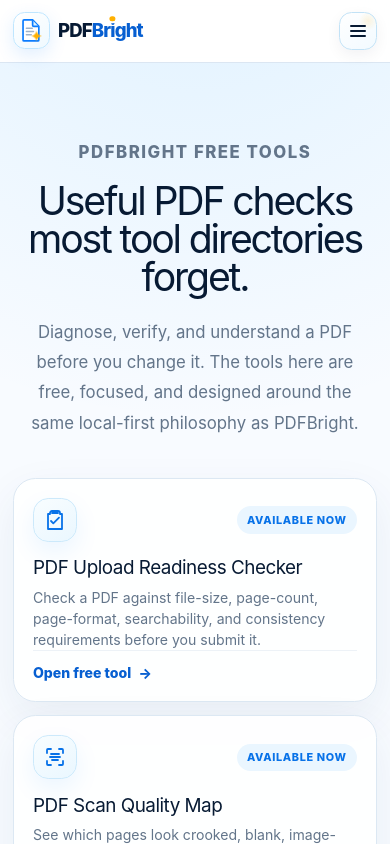
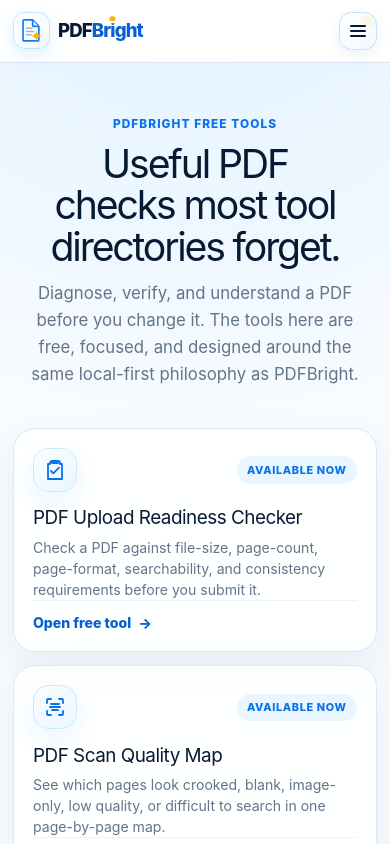
Before and after one commit to Rouane12/pdfbright, a Next.js app: page /tools in a window 390 px wide. Shown: the top 844 px of the page. Built offline with nearby package versions, Linux system fonts and the light colour scheme; no server answers.

Commit message:
Fix Free Tools hero text rhythm

```diff
--- a/src/app/tools/tools-hub-polish.css
+++ b/src/app/tools/tools-hub-polish.css
@@ -1,3 +1,25 @@
+.tools-hero .tools-eyebrow {
+  margin: 0 auto;
+  color: #0872e8;
+  font-size: 0.74rem;
+  font-weight: 800;
+  line-height: 1.2;
+  letter-spacing: 0.09em;
+  text-transform: uppercase;
+}
+
+.tools-hero h1 {
+  margin-top: 0.85rem;
+  line-height: 1.03;
+  text-wrap: balance;
+}
+
+.tools-hero__inner > p:not(.tools-eyebrow) {
+  margin-top: 1rem;
+  line-height: 1.65;
+  text-wrap: pretty;
+}
+
 .tools-grid {
   gap: 1rem;
 }
@@ -98,6 +120,16 @@
     padding-bottom: 2.5rem;
   }
 
+  .tools-hero h1 {
+    margin-top: 0.75rem;
+    line-height: 1.05;
+  }
+
+  .tools-hero__inner > p:not(.tools-eyebrow) {
+    margin-top: 0.85rem;
+    line-height: 1.6;
+  }
+
   .tools-grid {
     grid-template-columns: 1fr;
     gap: 0.8rem;
```
